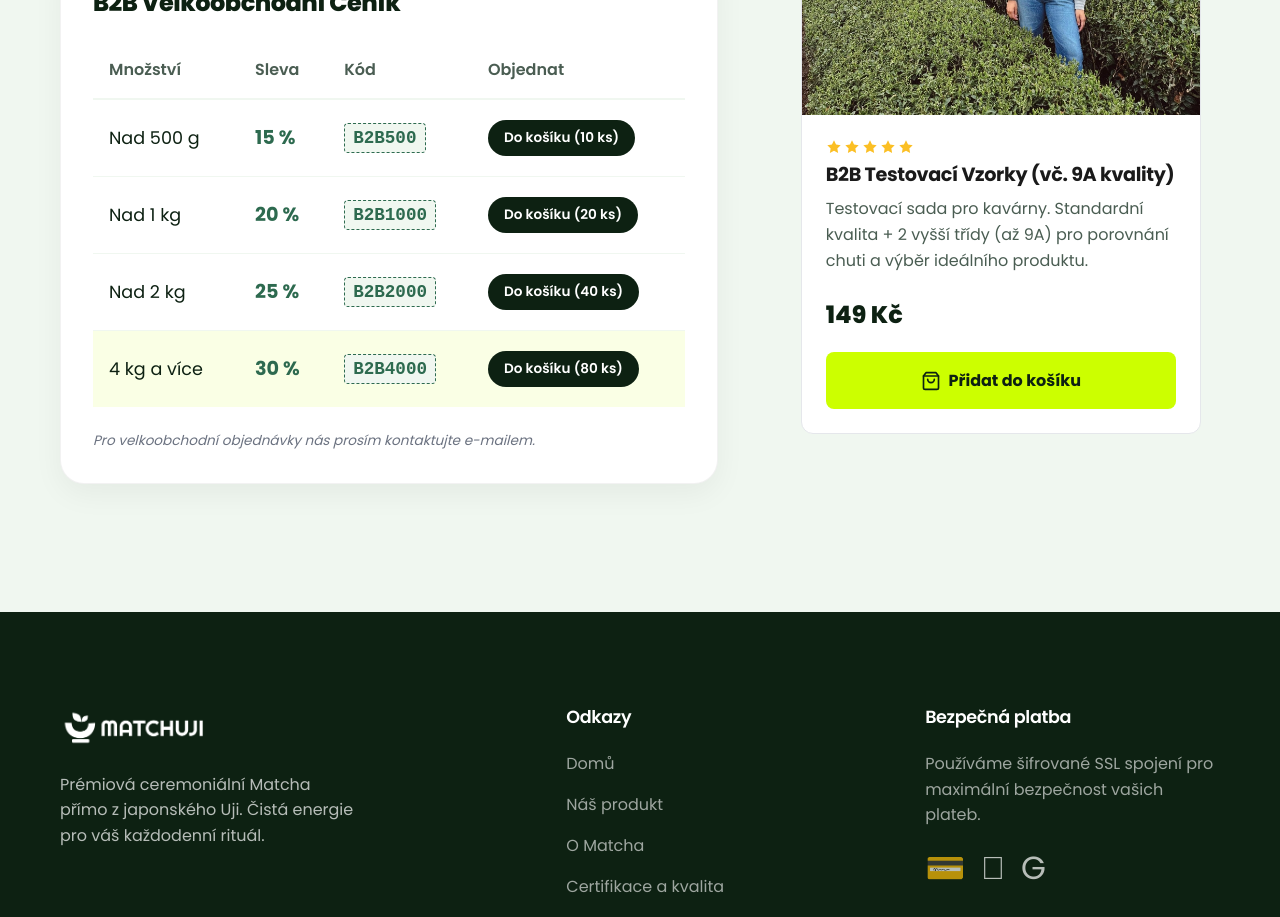
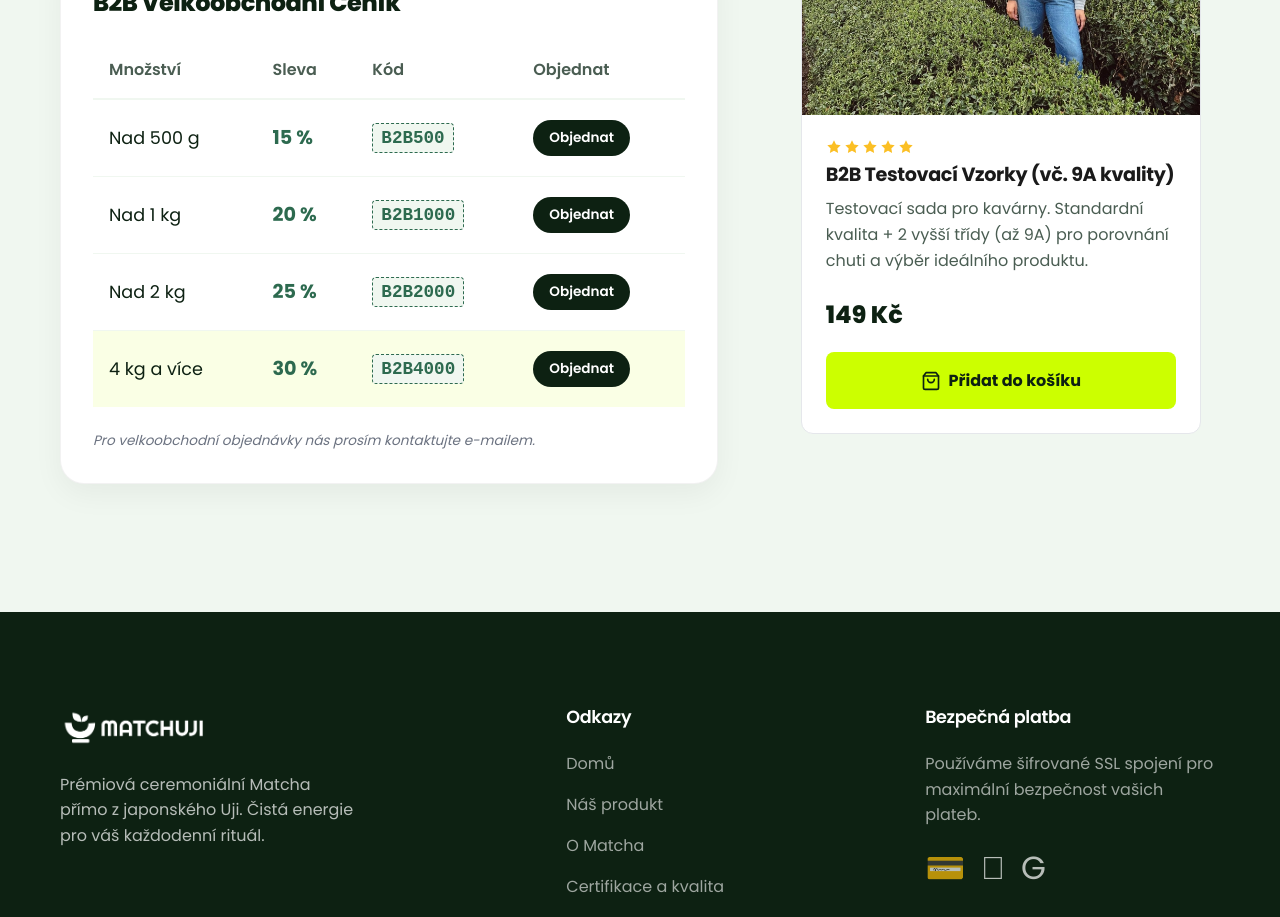
Before and after one commit to dzonas123/matchuji, a Next.js app: page / in a window 1280 px wide. Shown: the part 4780-5697 px from the top of the page. Built offline with nearby package versions, Linux system fonts and the light colour scheme.

Commit message:
chore: change b2b order button text to Objednat

```diff
--- a/src/components/CafeB2B.tsx
+++ b/src/components/CafeB2B.tsx
@@ -49,7 +49,7 @@ export default function CafeB2B() {
                                     <td><span className={styles.discountCode}>B2B500</span></td>
                                     <td>
                                         <button className={styles.btnCartSmall} onClick={() => handleAddB2B(10, 15)}>
-                                            Do košíku (10 ks)
+                                            Objednat
                                         </button>
                                     </td>
                                 </tr>
@@ -59,7 +59,7 @@ export default function CafeB2B() {
                                     <td><span className={styles.discountCode}>B2B1000</span></td>
                                     <td>
                                         <button className={styles.btnCartSmall} onClick={() => handleAddB2B(20, 20)}>
-                                            Do košíku (20 ks)
+                                            Objednat
                                         </button>
                                     </td>
                                 </tr>
@@ -69,7 +69,7 @@ export default function CafeB2B() {
                                     <td><span className={styles.discountCode}>B2B2000</span></td>
                                     <td>
                                         <button className={styles.btnCartSmall} onClick={() => handleAddB2B(40, 25)}>
-                                            Do košíku (40 ks)
+                                            Objednat
                                         </button>
                                     </td>
                                 </tr>
@@ -79,7 +79,7 @@ export default function CafeB2B() {
                                     <td><span className={styles.discountCode}>B2B4000</span></td>
                                     <td>
                                         <button className={styles.btnCartSmall} onClick={() => handleAddB2B(80, 30)}>
-                                            Do košíku (80 ks)
+                                            Objednat
                                         </button>
                                     </td>
                                 </tr>
```
